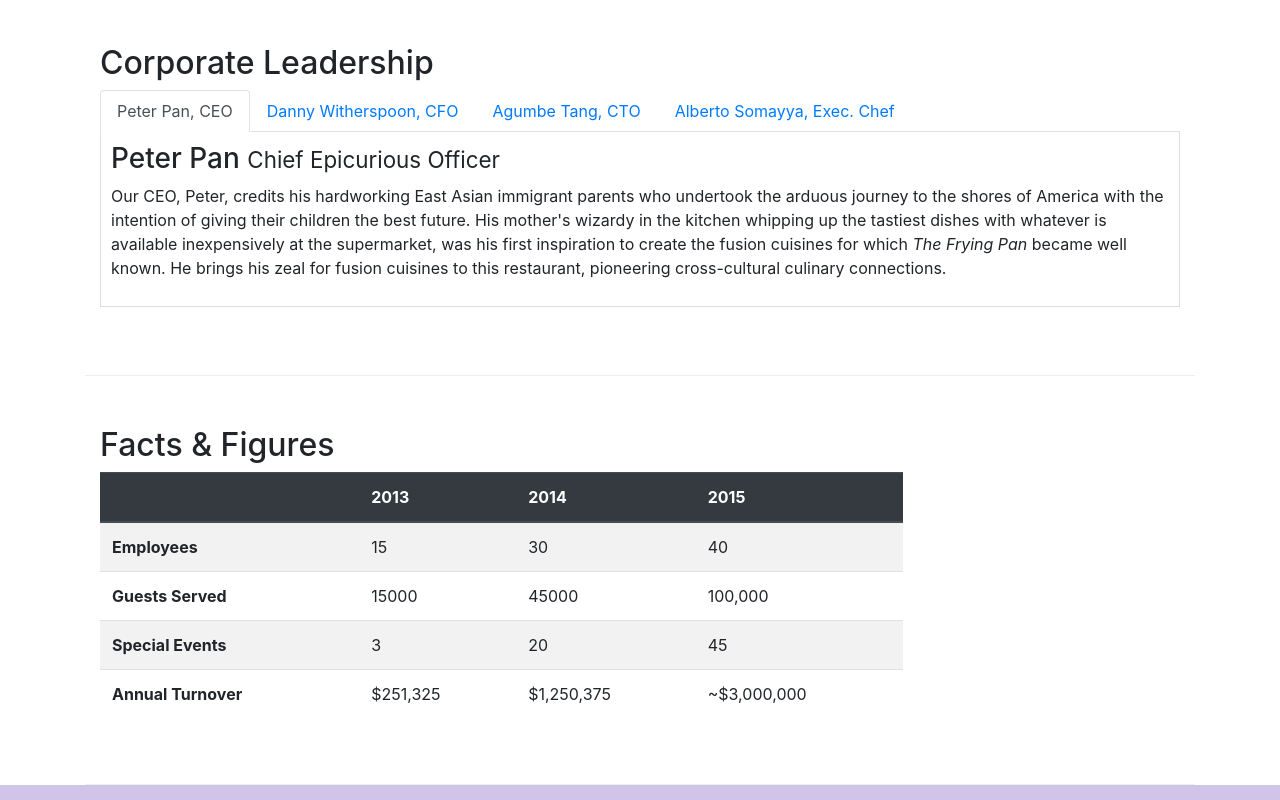
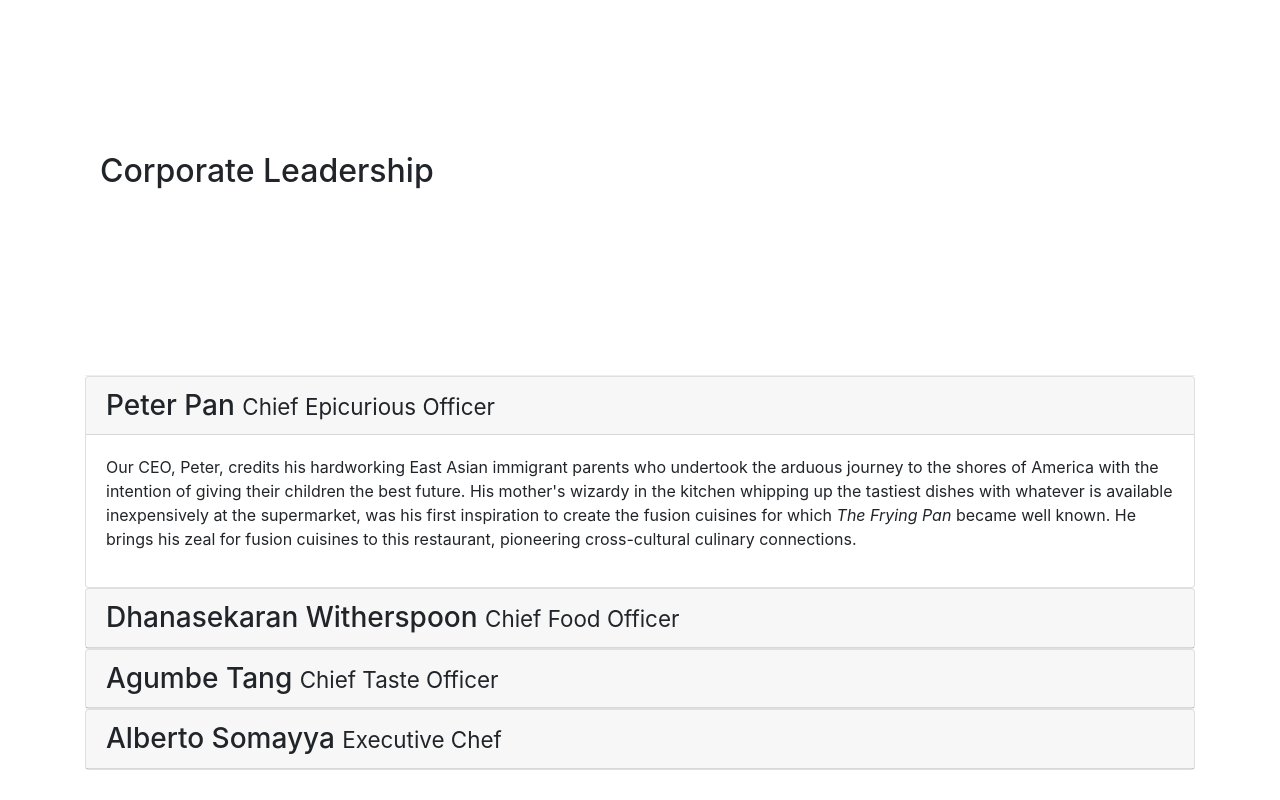
Before and after one commit to Santhil889/Santhil, a website: page aboutus.html in a window 1280 px wide. Shown: the part 980-1780 px from the top of the page. Drawn offline with nearby package versions, Linux system fonts and the light colour scheme.

Commit message:
hide and seek add

```diff
--- a/aboutus.html
+++ b/aboutus.html
@@ -120,71 +120,84 @@
         <div class="row row-content align-items-center">
             <div class="col-12">
                 <h2>Corporate Leadership</h2>
-                <ul class="nav nav-tabs">
-                    <li class="nav-item">
-                        <a class="nav-link active" href="#peter" role="tab" data-toggle="tab">
-                            Peter Pan, CEO
+            </div>
+        </div>
+        <div id="accordion">
+            <div class="card">
+                <div class="card-header" role="tab" id="peterhead">
+                    <h3 class="mb-0">
+                        <a data-toggle="collapse" data-target="#peterac">
+                            Peter Pan <small>Chief Epicurious Officer</small>
                         </a>
-                    </li>
-                    <li class="nav-item">
-                        <a class="nav-link" href="#danny" role="tab" data-toggle="tab">
-                            Danny Witherspoon, CFO
-                        </a>
-                    </li>
-                    <li class="nav-item">
-                        <a class="nav-link" href="#agumbe" role="tab" data-toggle="tab">
-                            Agumbe Tang, CTO
-                        </a>
-                    </li>
-                    <li class="nav-item">
-                        <a class="nav-link" href="#alberto" role="tab" data-toggle="tab">
-                            Alberto Somayya, Exec. Chef
-                        </a>
-                    </li>
-                </ul>
-
-                <div class="tab-content">
-
-                    <div role="tabpanel" class="tab-pane fade show active" id="peter">
-                        <h3>Peter Pan <small>Chief Epicurious Officer</small></h3>
-                        <p class="hidden-xs-down">Our CEO, Peter, credits his hardworking East Asian immigrant parents
-                            who undertook the arduous journey to the shores of America with the intention of giving
-                            their children the best future. His mother's wizardy in the kitchen whipping up the tastiest
-                            dishes with whatever is available inexpensively at the supermarket, was his first
+                    </h3>
+                </div>
+                <div class="collapse show" id="peterac" data-parent="#accordion">
+                    <div class="card-body">
+                        <p class="d-none d-sm-block">Our CEO, Peter, credits his hardworking East Asian immigrant
+                            parents who undertook the arduous journey to the shores of America with the intention of
+                            giving their children the best future. His mother's wizardy in the kitchen whipping up the
+                            tastiest dishes with whatever is available inexpensively at the supermarket, was his first
                             inspiration to create the fusion cuisines for which <em>The Frying Pan</em> became well
                             known. He brings his zeal for fusion cuisines to this restaurant, pioneering cross-cultural
                             culinary connections.</p>
                     </div>
-
-                    <div role="tabpanel" class="tab-pane fade" id="danny">
-                        <h3>Dhanasekaran Witherspoon <small>Chief Food Officer</small></h3>
-                        <p class="hidden-xs-down">Our CFO, Danny, as he is affectionately referred to by his colleagues,
-                            comes from a long established family tradition in farming and produce. His experiences
-                            growing up on a farm in the Australian outback gave him great appreciation for varieties of
-                            food sources. As he puts it in his own words, <em>Everything that runs, wins, and everything
-                                that stays, pays!</em></p>
+                </div>
+            </div>
+            <div class="card">
+                <div class="card-header" role="tab" id="dannyhead">
+                    <h3 class="mb-0">
+                        <a class="collapsed" data-toggle="collapse" data-target="#dannyac">
+                            Dhanasekaran Witherspoon <small>Chief Food Officer</small>
+                        </a>
+                    </h3>
+                </div>
+                <div class="collapse" id="dannyac" data-parent="#accordion">
+                    <div class="card-body">
+                        <p class="d-none d-sm-block">Our CFO, Danny, as he is affectionately referred to by his
+                            colleagues, comes from a long established family tradition in farming and produce. His
+                            experiences growing up on a farm in the Australian outback gave him great appreciation for
+                            varieties of food sources. As he puts it in his own words, <em>Everything that runs, wins,
+                                and everything that stays, pays!</em></p>
                     </div>
-
-                    <div role="tabpanel" class="tab-pane fade" id="agumbe">
-                        <h3>Agumbe Tang <small>Chief Taste Officer</small></h3>
-                        <p class="hidden-xs-down">Blessed with the most discerning gustatory sense, Agumbe, our CTO,
+                </div>
+            </div>
+            <div class="card">
+                <div class="card-header" role="tab" id="agumbehead">
+                    <h3 class="mb-0">
+                        <a class="collapsed" data-toggle="collapse" data-target="#agumbeac">
+                            Agumbe Tang <small>Chief Taste Officer</small>
+                        </a>
+                    </h3>
+                </div>
+                <div class="collapse" id="agumbeac" data-parent="#accordion">
+                    <div class="card-body">
+                        <p class="d-none d-sm-block">Blessed with the most discerning gustatory sense, Agumbe, our CTO,
                             personally ensures that every dish that we serve meets his exacting tastes. Our chefs dread
                             the tongue lashing that ensues if their dish does not meet his exacting standards. He lives
                             by his motto, <em>You click only if you survive my lick.</em></p>
                     </div>
-
-                    <div role="tabpanel" class="tab-pane fade" id="alberto">
-                        <h3>Alberto Somayya <small>Executive Chef</small></h3>
-                        <p class="hidden-xs-down">Award winning three-star Michelin chef with wide International
+                </div>
+            </div>
+            <div class="card">
+                <div class="card-header" role="tab" id="albertohead">
+                    <h3 class="mb-0">
+                        <a class="collapsed" data-toggle="collapse" data-target="#albertoac">
+                            Alberto Somayya <small>Executive Chef</small>
+                        </a>
+                    </h3>
+                </div>
+                <div class="collapse" id="albertoac" data-parent="#accordion">
+                    <div class="card-body">
+                        <p class="d-none d-sm-block">Award winning three-star Michelin chef with wide International
                             experience having worked closely with whos-who in the culinary world, he specializes in
                             creating mouthwatering Indo-Italian fusion experiences. He says, <em>Put together the
-                                cuisines from the two craziest cultures, and you get a winning hit! Amma Mia!</em></p>
+                                cuisines from the two craziest cultures, and you get a winning hit! Amma Mia!</em></em>
+                        </p>
                     </div>
                 </div>
-
-
             </div>
         </div>
+
 
         <div class="row row-content">
             <div class="col-12 col-sm-9">
```
Also changed, not shown: 1 other file.
